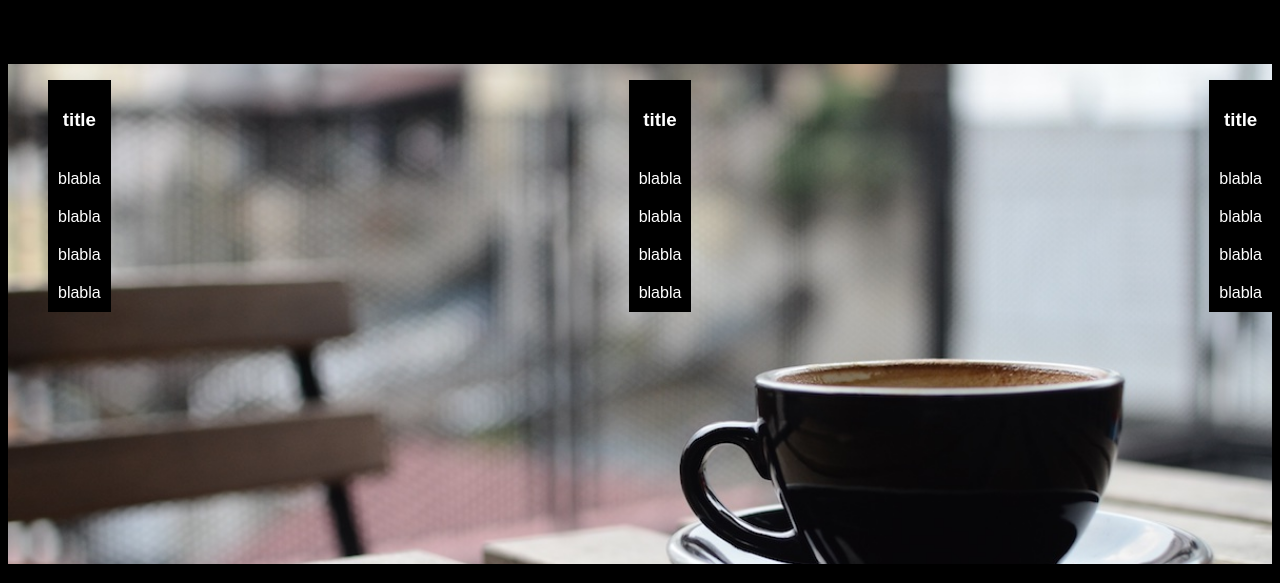
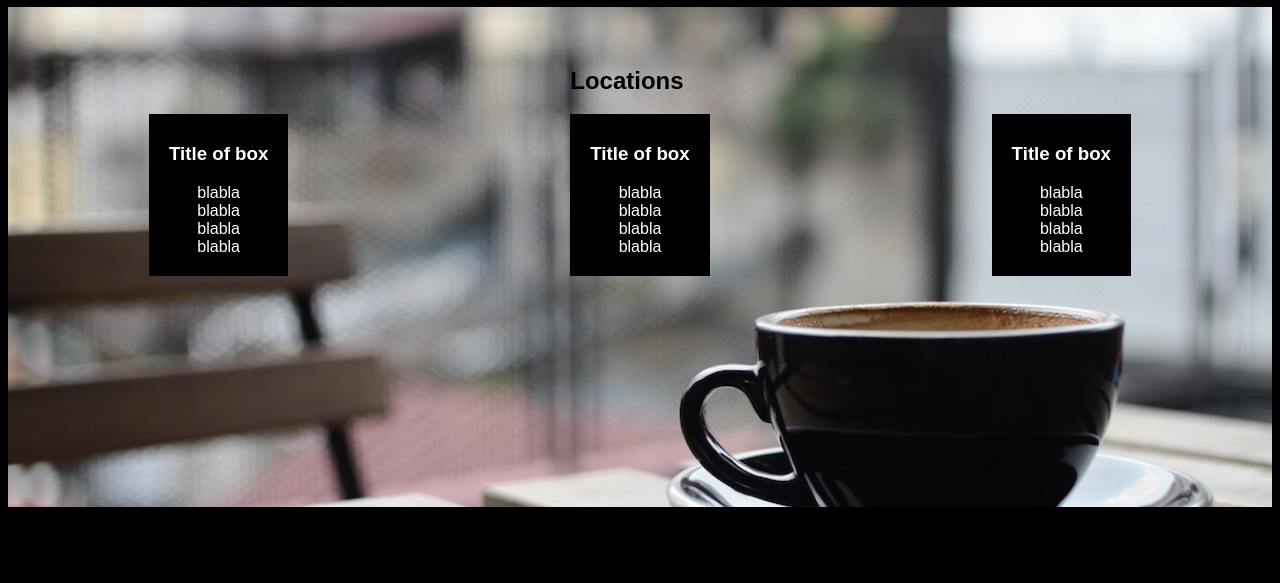
Before and after one commit to PeyHunter/Codeacademy-flexbox, a plain HTML site: page index.html in a window 1280 px wide. Shown: the part 1500-2083 px from the top of the page. Drawn offline with Linux system fonts and the light colour scheme.

Commit message:
Working of Box Section
I am working with Flexbox and dividing everything into columns.

```diff
--- a/index.html
+++ b/index.html
@@ -78,34 +78,35 @@
       </section>
 
       <section class="locations">
-        <h1>Locations</h1>
         <div class="box-wrapper">
           <div class="box">
-            <ul>
-              <li class="box-text"><h3>title</h3></li>
-              <li class="box-text">blabla</li>
-              <li class="box-text">blabla</li>
-              <li class="box-text" i>blabla</li>
-              <li class="box-text">blabla</li>
+            <h1 class="box-text-title-0">Locations</h1>
+            <ul class="box-text">
+              <li><h3>Title of box</h3></li>
+              <li>blabla</li>
+              <li>blabla</li>
+              <li>blabla</li>
+              <li>blabla</li>
             </ul>
           </div>
           <div class="box">
-            <ul>
-              <li class="box-text"><h3>title</h3></li>
-              <li class="box-text">blabla</li>
-              <li class="box-text">blabla</li>
-              <li class="box-text">blabla</li>
-              <li class="box-text">blabla</li>
+            <h1 class="box-text-title">Locations</h1>
+            <ul class="box-text">
+              <li><h3>Title of box</h3></li>
+              <li>blabla</li>
+              <li>blabla</li>
+              <li>blabla</li>
+              <li>blabla</li>
             </ul>
           </div>
-
           <div class="box">
-            <ul>
-              <li class="box-text"><h3>title</h3></li>
-              <li class="box-text">blabla</li>
-              <li class="box-text">blabla</li>
-              <li class="box-text">blabla</li>
-              <li class="box-text">blabla</li>
+            <h1 class="box-text-title-0">Locations</h1>
+            <ul class="box-text">
+              <li><h3>Title of box</h3></li>
+              <li>blabla</li>
+              <li>blabla</li>
+              <li>blabla</li>
+              <li>blabla</li>
             </ul>
           </div>
         </div>
--- a/styles.css
+++ b/styles.css
@@ -82,21 +82,28 @@ align-items: center;
 
 
 .box-wrapper {
+
     background-image: url(./src/img-locations-background.jpg);
     background-repeat: no-repeat;
     background-size: cover;
     height: 500px;
     background-position: center;
     display: flex;
-    justify-content: space-between;
+    justify-content: space-around;
 }
 
-
+.box {
+    margin-top: 40px;
+}
 .box-text {
     background-color: black;
     align-items: space-around;
     color: white;
-    padding: 10px;
+    padding: 10px 20px 20px 20px ;
     text-align: center;
     list-style: none;
 }
+
+.box-text-title-0 {
+    opacity: 0%;
+}
```
